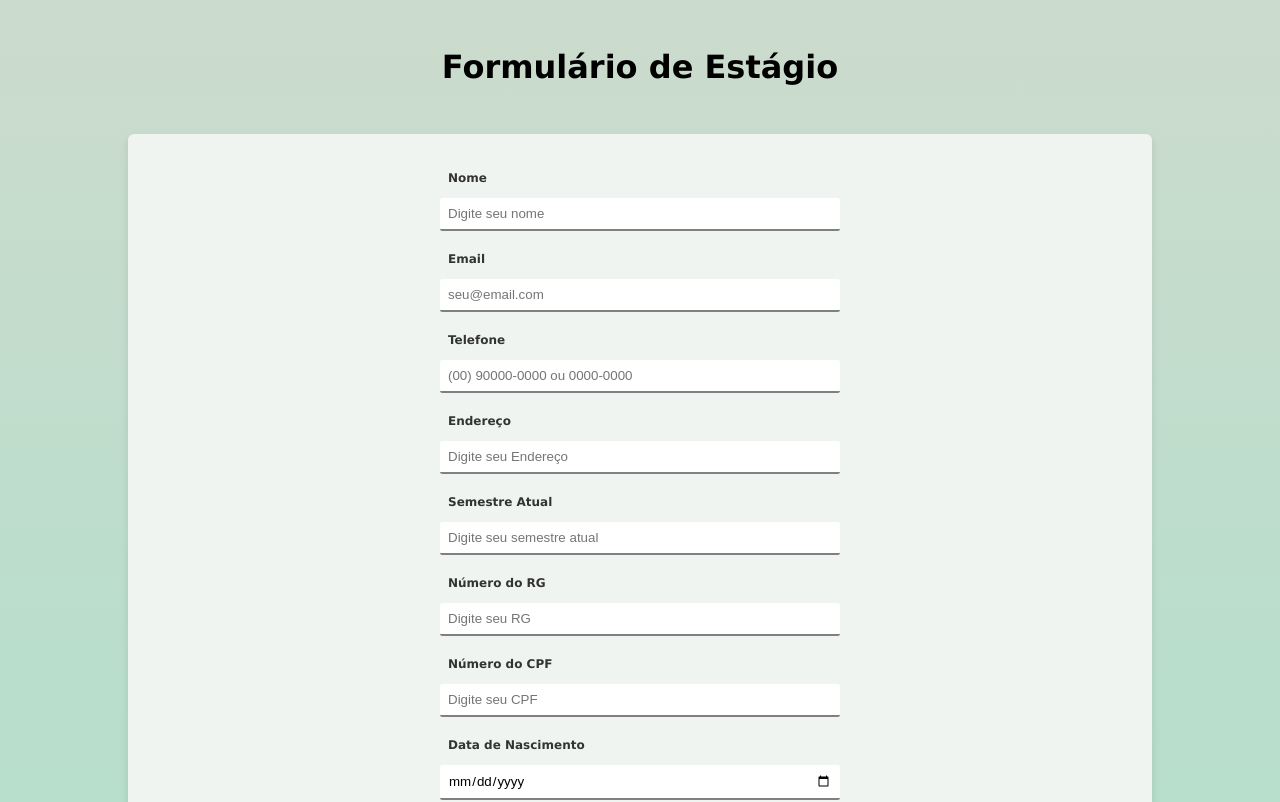
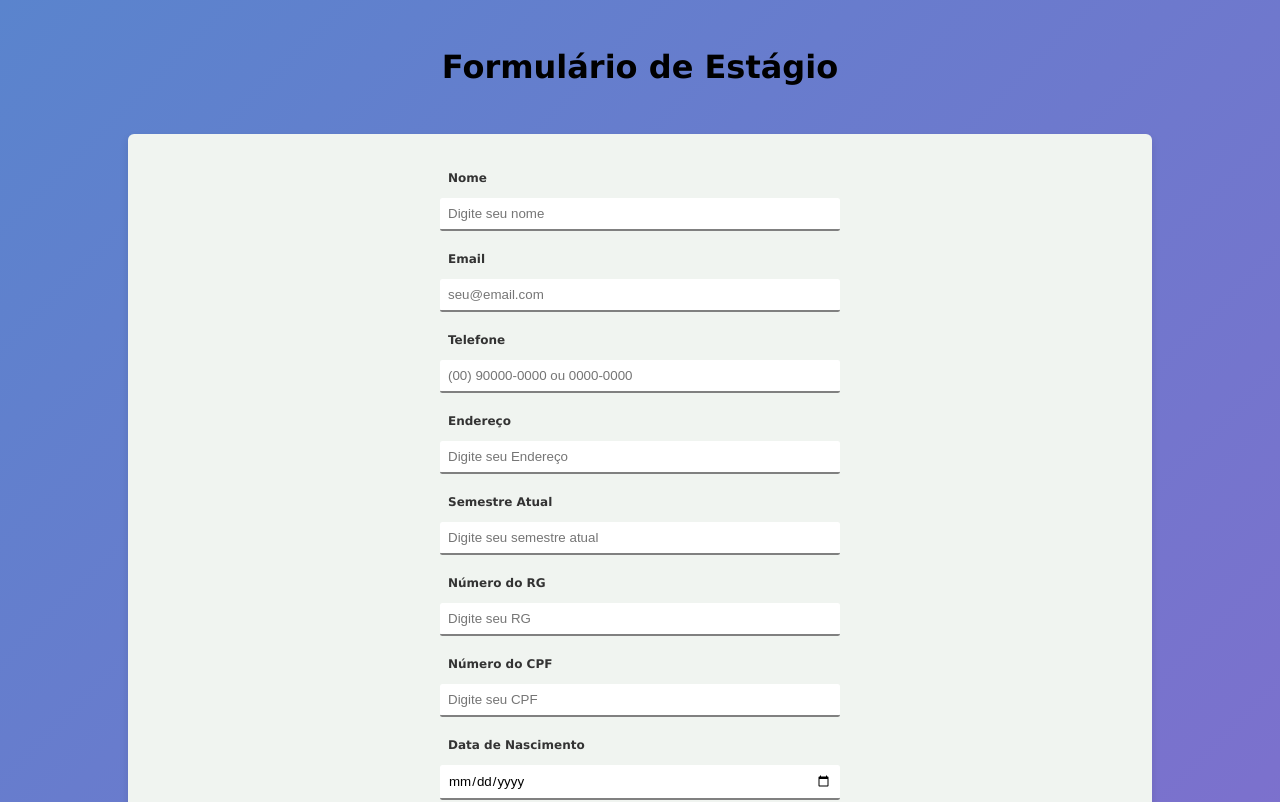
Before and after one commit to Fuyuki077/FormESTAGIO, a React (Vite) app in the folder forms/: page / in a window 1280 px wide. Shown: the top 802 px of the page. Built offline with nearby package versions, Linux system fonts and the light colour scheme.

Commit message:
minor changes in css color

```diff
--- a/forms/src/index.css
+++ b/forms/src/index.css
@@ -6,6 +6,6 @@
 }
 
 body{
-  min-height: 200vh;
-  background: linear-gradient(#CCDBCD 0%, #74ebc7 200%);
+  min-height: 100vh;
+  background: linear-gradient(135deg, #5A84CD 0%, #A35ACD 200%);
 }
```
